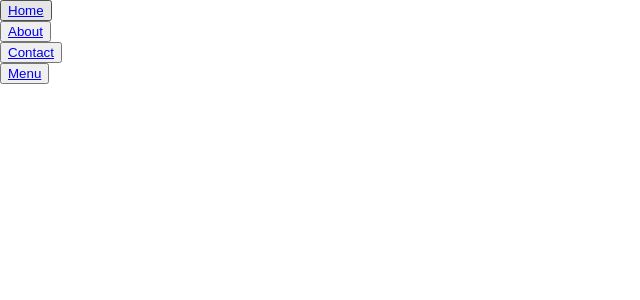
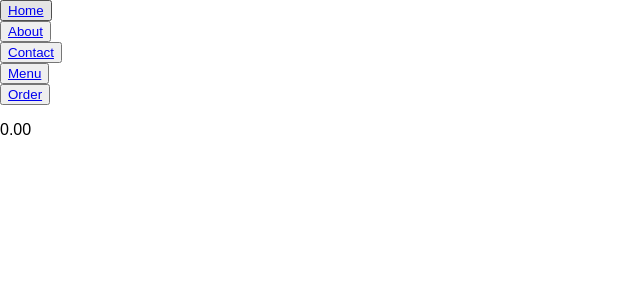
Before and after one commit to anniemaejenkins/MajesticThai-weektwo, a React (Create React App) app: page /order in a window 1280 px wide. Shown: the top 300 px of the page, without its empty margins (0-640 px from the left). Built offline with nearby package versions, Linux system fonts and the light colour scheme.

Commit message:
added an order function that totals up the price

```diff
--- a/src/components/Menu.js
+++ b/src/components/Menu.js
@@ -9,8 +9,7 @@ export default class Menu extends Component{
       menu: {
         Appetizers: [],
         Entrees: [],
-        Desserts: [],
-        prices: []
+        Desserts: []
       }
     };
   }
@@ -21,7 +20,7 @@ export default class Menu extends Component{
   // but result isn't information we can read so we have to use .json which returns another promise
   // we assign that json info the name response and then set the state of menu to the data in response
   componentDidMount(){
-    console.log('props', this.props);
+    // console.log('props', this.props);
     fetch('https://tiny-lasagna-server.herokuapp.com/collections/reactthaimenu')
     .then((result) => {
       result.json().then((response) => {
@@ -31,8 +30,10 @@ export default class Menu extends Component{
     });
   }
     render(){
+
+      // let menuItems = this.state.menu[this.state.category].map ...
       let appetizers = this.state.menu.Appetizers.map((item, index) => {
-        console.log("item", item);
+        // console.log("item", item);
         return <MenuItem key={index} item={item} order={ this.props.order }/>
       })
       let entrees = this.state.menu.Entrees.map((item, index) => {
--- a/src/components/MenuItem.js
+++ b/src/components/MenuItem.js
@@ -12,7 +12,7 @@ export default class MenuItem extends Component{
   addItem(item) {
     console.log('item', item);
     let order = this.props.order;
-    order.push(item);
+    order.items.push(item);
   }
 
   render(){
--- a/src/components/Navigation.js
+++ b/src/components/Navigation.js
@@ -38,6 +38,14 @@ export default class Navigation extends Component {
           </button>
         </div>
 
+        <div>
+          <button>
+            <NavLink to="/order">
+              Order
+            </NavLink>
+          </button>
+        </div>
+
       </div>
     )
   }
--- a/src/components/Order.js
+++ b/src/components/Order.js
@@ -1,12 +1,31 @@
 import React, { Component } from 'react';
+
+import OrderItem from './OrderItem.js';
 
 export default class Order extends Component{
   constructor(props){
     super(props);
+    this.state = {
+      order: {
+        total: 0,
+        orderItems: []
+      }
+    };
+    this._addTotal = this._addTotal.bind(this);
   }
+
+_addTotal(order){
+  let total = this.props.order.items.reduce(function(acc, i) {
+    return acc + Number(i.price)
+  }, 0);
+  return total;
+}
+  // this.props.order passes it down from the router
   render(){
     return(
       <div>
+        <OrderItem  order={ this.props.order }/>
+        { this._addTotal().toFixed(2) }
       </div>
     )
   }
--- a/src/components/OrderItem.js
+++ b/src/components/OrderItem.js
@@ -1 +1,25 @@
 import React, { Component } from 'react';
+
+export default class OrderItem extends Component{
+  constructor(props){
+    super(props);
+    this.state ={
+      order: []
+    };
+  }
+  render(){
+    let orderItems = this.props.order.items.map(function(item, index) {
+      return (
+        <li key={index}>
+          <p>{ item.dish }</p>
+          <p>{ item.price }</p>
+        </li>
+      )
+    })
+    return(
+      <ul>
+        { orderItems }
+      </ul>
+    );
+  }
+}
--- a/src/index.js
+++ b/src/index.js
@@ -10,10 +10,14 @@ import BaseLayout from './components/BaseLayout.js';
 import About from './components/About.js';
 import Contact from './components/Contact.js';
 import Menu from './components/Menu.js';
+import Order from './components/Order.js';
 
 import registerServiceWorker from './registerServiceWorker';
 
-let order = [];
+let order = {
+  items: [],
+  total: 0
+}
 
 ReactDOM.render(
   <BrowserRouter>
@@ -23,6 +27,7 @@ ReactDOM.render(
       <Route path="/about" component={About} />
       <Route path="/contact" component={Contact} />
       <Route path="/menu" render={ (props) => <Menu { ...props } order={ order } /> } />
+      <Route path="/order" render={ (props) => <Order { ...props} order={ order } /> } />
     </Switch>
     </BaseLayout>
   </BrowserRouter>
```
